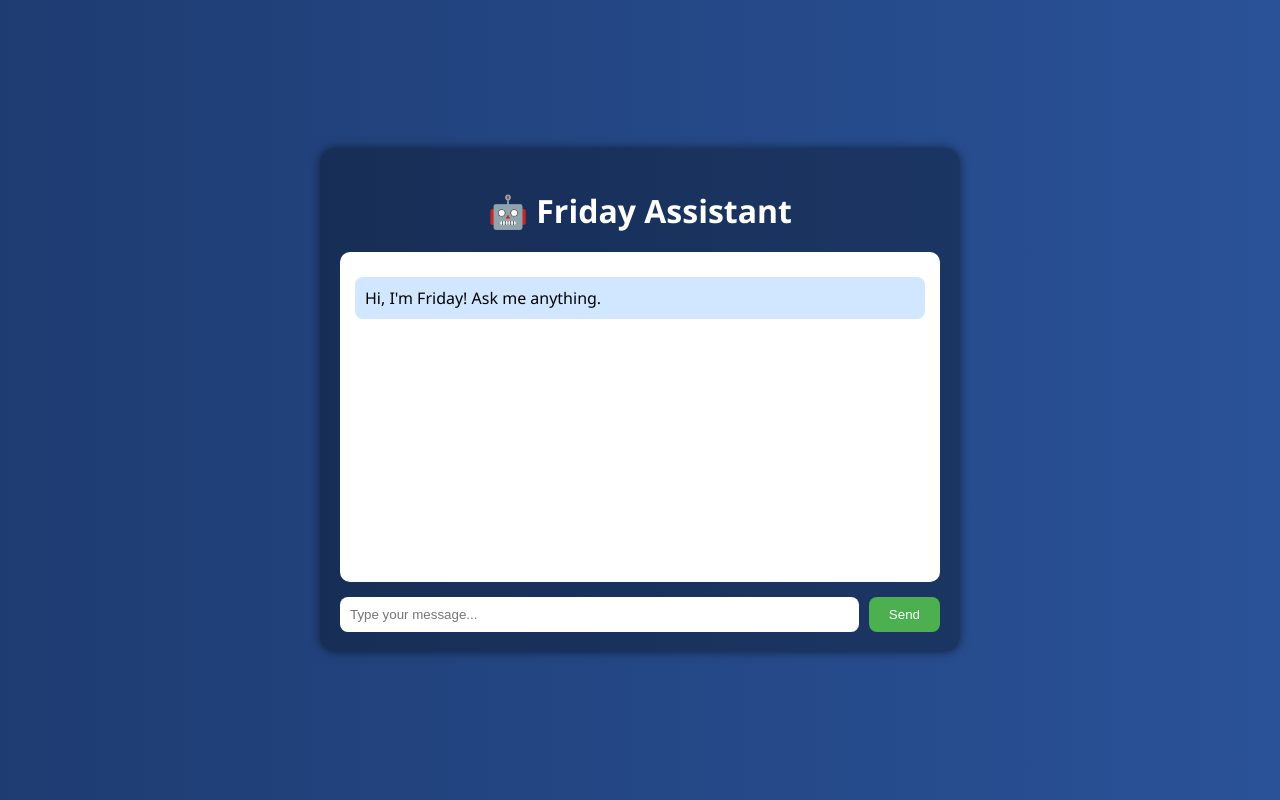
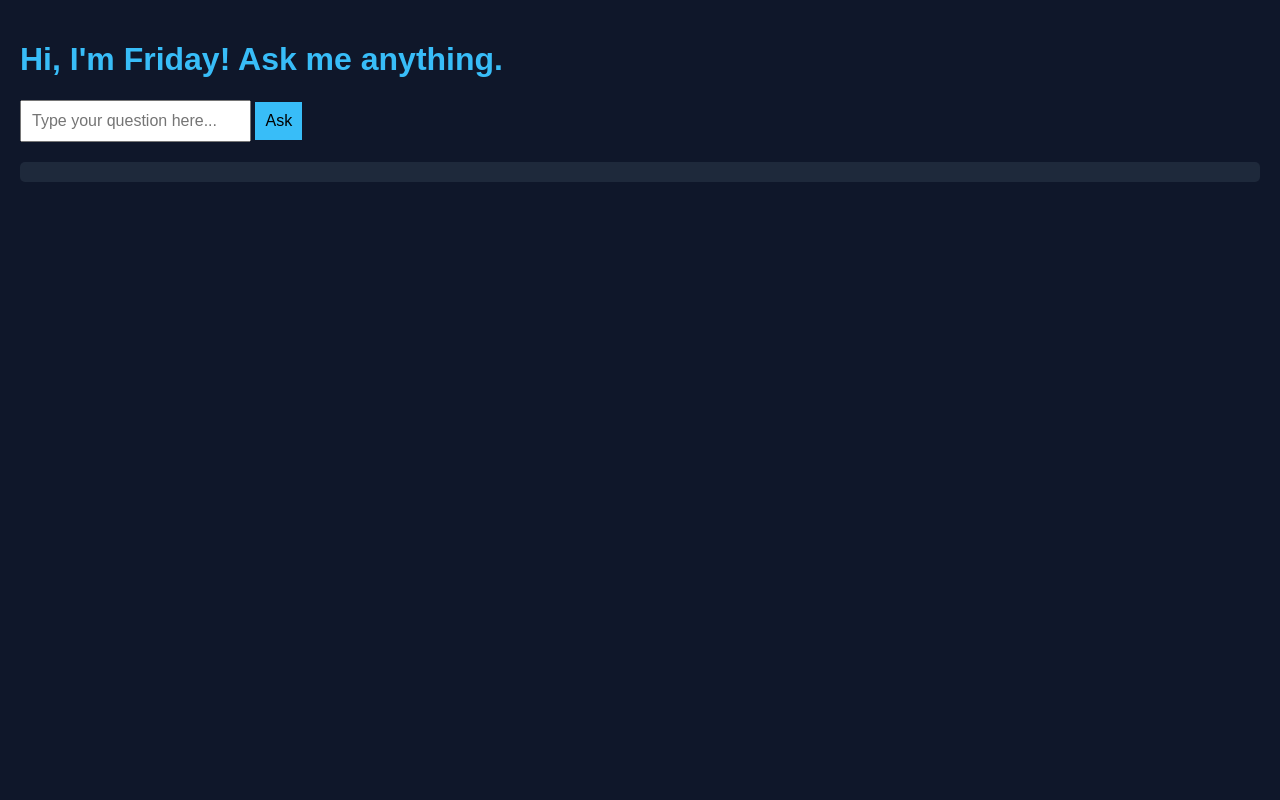
Before and after one commit to hemanthravikala/friday, a plain HTML site: page frontend/index.html in a window 1280 px wide. Drawn offline with Linux system fonts and the light colour scheme.

Commit message:
Update index.html

```diff
--- a/frontend/index.html
+++ b/frontend/index.html
@@ -3,21 +3,67 @@
 <head>
   <meta charset="UTF-8" />
   <meta name="viewport" content="width=device-width, initial-scale=1.0"/>
-  <title>Friday - Your AI Assistant</title>
-  <link rel="stylesheet" href="style.css" />
+  <title>Friday AI Assistant</title>
+  <style>
+    body {
+      font-family: sans-serif;
+      background: #0f172a;
+      color: white;
+      margin: 0;
+      padding: 20px;
+    }
+    h1 {
+      color: #38bdf8;
+    }
+    #response {
+      margin-top: 20px;
+      padding: 10px;
+      background: #1e293b;
+      border-radius: 5px;
+    }
+    input, button {
+      padding: 10px;
+      font-size: 16px;
+    }
+    button {
+      background: #38bdf8;
+      border: none;
+      color: #000;
+      cursor: pointer;
+    }
+    button:hover {
+      background: #0ea5e9;
+    }
+  </style>
 </head>
 <body>
-  <div class="container">
-    <h1>🤖 Friday Assistant</h1>
-    <div class="chat-box" id="chat-box">
-      <div class="bot">Hi, I'm Friday! Ask me anything.</div>
-    </div>
-    <div class="input-area">
-      <input type="text" id="user-input" placeholder="Type your message..." />
-      <button onclick="sendMessage()">Send</button>
-    </div>
-  </div>
+  <h1>Hi, I'm Friday! Ask me anything.</h1>
+  <input type="text" id="userInput" placeholder="Type your question here..." />
+  <button onclick="askFriday()">Ask</button>
+  <div id="response"></div>
 
-  <script src="script.js"></script>
+  <script>
+    async function askFriday() {
+      const input = document.getElementById("userInput").value;
+      const resDiv = document.getElementById("response");
+
+      resDiv.innerHTML = "⏳ Thinking...";
+
+      try {
+        const res = await fetch("https://friday-backend-p9dp.onrender.com/ask", {
+          method: "POST",
+          headers: {
+            "Content-Type": "application/json",
+          },
+          body: JSON.stringify({ message: input }),
+        });
+
+        const data = await res.json();
+        resDiv.innerHTML = data.content;
+      } catch (error) {
+        resDiv.innerHTML = "⚠️ Error contacting Friday.";
+      }
+    }
+  </script>
 </body>
 </html>
```
